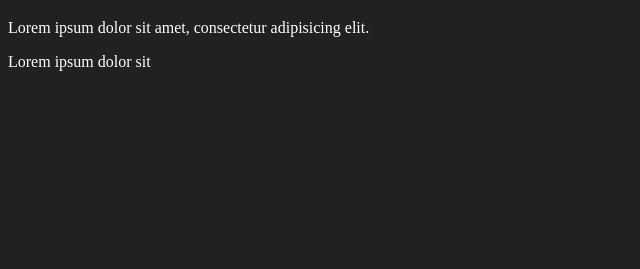
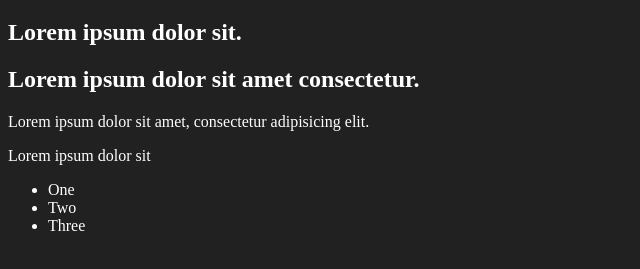
Before and after one commit to SatyamKumar9341/JavaScript, a plain HTML site: page dom_06/one.html in a window 1280 px wide. Shown: the part 61-330 px from the top of the page, without its empty margins (0-640 px from the left). Drawn offline with Linux system fonts and the light colour scheme.

Commit message:
querySelector

```diff
--- a/dom_06/one.html
+++ b/dom_06/one.html
@@ -15,9 +15,21 @@
 </head>
 <body class="bg-black" >
     <div>
-        <h1 id="title" class="heading">DOM Learning from chai aur code </h1>
+        <h1 id="title" class="heading">DOM Learning from chai aur code <span style="display: none;">test_text</span> </h1>
+        <h2>Lorem ipsum dolor sit.</h2>
+        <h2>Lorem ipsum dolor sit amet consectetur.</h2>
         <p>Lorem ipsum dolor sit amet, consectetur adipisicing elit.</p>
         <p>Lorem ipsum dolor sit </p>
+
+        <ul>
+
+            <li>One</li>
+            <li>Two</li>
+            <li>Three</li>
+
+        </ul>
+
     </div>
+
 </body>
 </html>
```
